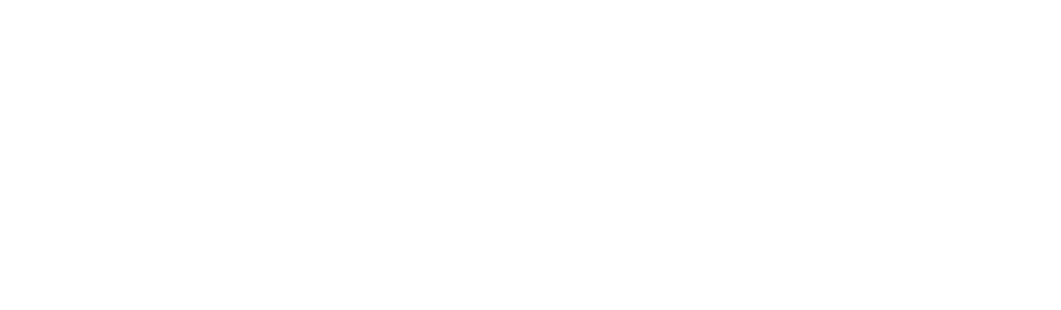
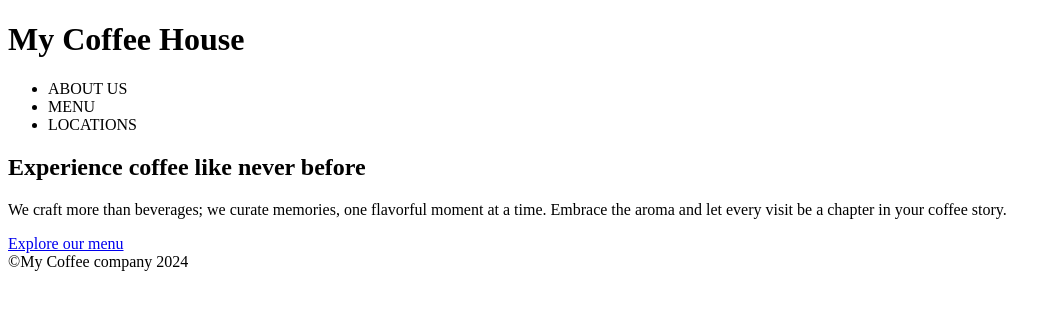
Before and after one commit to efom0001/mtm6201-midterm, a plain HTML site: page index.html in a window 1280 px wide. Shown: the whole page, without its empty margins (0-1061 px from the left). Drawn offline with Linux system fonts and the light colour scheme.

Commit message:
builds the structure of the html

```diff
--- a/index.html
+++ b/index.html
@@ -7,7 +7,30 @@
 </head>
 <body>
 
-    <div></div>
+    <header>
+        <h1>My Coffee House</h1>
+        <Ul>
+            <li>ABOUT US</li>
+            <li>MENU</li>
+            <li>LOCATIONS</li>
+        </Ul>
+    </header>
+
+    <main>
+        <section>
+            <h2>Experience coffee like never before</h2>
+
+            <p>We craft more than beverages; we curate memories, one flavorful moment at a time. Embrace the aroma and let every visit be a chapter in your coffee story.</p>
+
+            <a href="#">Explore our menu</a>
+        </section>
+        <section></section>
+        <section></section>
+    </main>
+
+    <footer>
+        &COPY;My Coffee company 2024
+    </footer>
 
 </body>
 </html>
```
